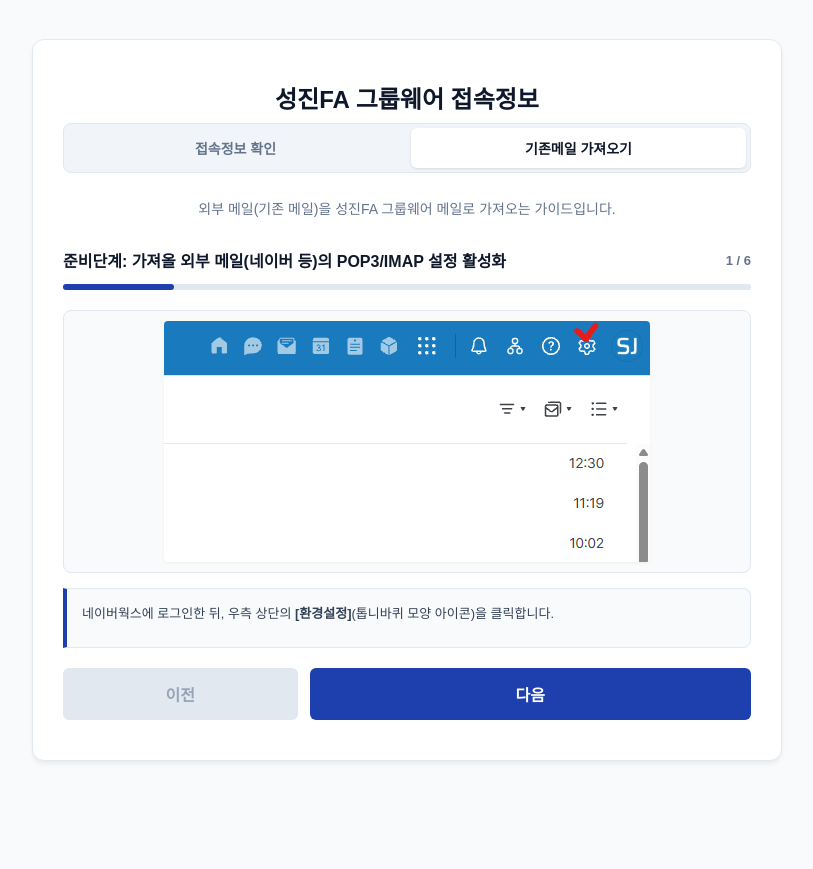
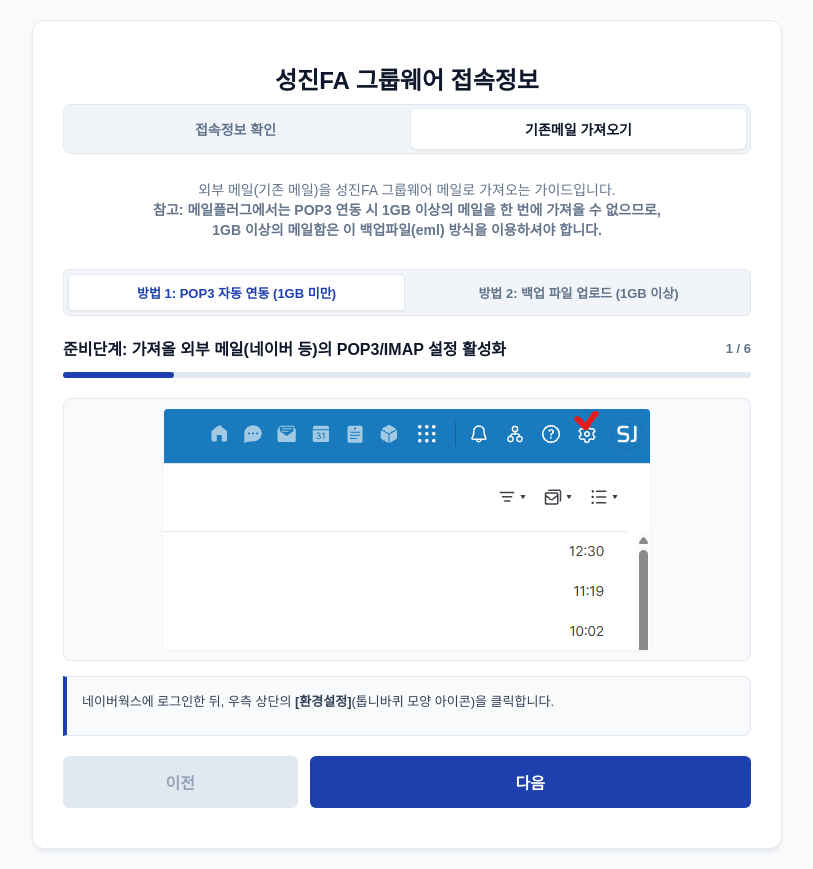
Before and after one commit to han0e/sungjinaccount, a plain HTML site: page index.html in a window 1280 px wide. Both pictures are taken after a click on the button "기존메일 가져오기". Shown: the whole page, without its empty margins (233-1046 px from the left). Before the commit the page ends 800 px from the top, so only its background shows below. Drawn offline with nearby package versions, Linux system fonts and the light colour scheme.

Commit message:
Update index.html

```diff
--- a/index.html
+++ b/index.html
@@ -403,6 +403,40 @@
           transform: translateY(0);
         }
       }
+
+      /* 가이드 방법 선택 서브 탭 */
+      .method-tabs {
+        display: flex;
+        justify-content: center;
+        gap: 6px;
+        margin-bottom: 20px;
+        background: #f1f5f9;
+        padding: 4px;
+        border-radius: 6px;
+        border: 1px solid #e2e8f0;
+      }
+      .method-tab-btn {
+        flex: 1;
+        padding: 8px;
+        background: transparent;
+        color: #64748b;
+        border: none;
+        border-radius: 4px;
+        font-size: 13px;
+        font-weight: bold;
+        cursor: pointer;
+        transition: all 0.2s;
+        margin-top: 0;
+      }
+      .method-tab-btn.active {
+        background: #ffffff;
+        color: #1e40af;
+        box-shadow: 0 1px 2px rgba(0, 0, 0, 0.05);
+        border: 1px solid #e2e8f0;
+      }
+      .method-tab-btn:hover:not(.active) {
+        color: #0f172a;
+      }
     </style>
   </head>
   <body>
@@ -476,6 +510,32 @@
       <div id="guideTab" class="tab-content">
         <div class="subtitle">
           외부 메일(기존 메일)을 성진FA 그룹웨어 메일로 가져오는 가이드입니다.
+          <br /><strong
+            >참고: 메일플러그에서는 POP3 연동 시 1GB 이상의 메일을 한 번에
+            가져올 수 없으므로,<br />
+            1GB 이상의 메일함은 이 백업파일(eml) 방식을 이용하셔야
+            합니다.</strong
+          >
+        </div>
+
+        <!-- 가져오기 방법 선택 탭 -->
+        <div class="method-tabs">
+          <button
+            type="button"
+            class="method-tab-btn active"
+            id="btnMethodPop3"
+            onclick="switchMethod('pop3')"
+          >
+            방법 1: POP3 자동 연동 (1GB 미만)
+          </button>
+          <button
+            type="button"
+            class="method-tab-btn"
+            id="btnMethodBackup"
+            onclick="switchMethod('backup')"
+          >
+            방법 2: 백업 파일 업로드 (1GB 이상)
+          </button>
         </div>
 
         <div class="guide-container">
@@ -598,8 +658,9 @@
       // ==========================================
       // 1. Supabase 접속 정보 세팅 (필수 변경 구역)
       // ==========================================
-      const SUPABASE_URL = "https://iknnddzwillzodcqpkvu.supabase.co";
-      const SUPABASE_ANON_KEY = "sb_publishable_aON7H1dRHFpL04zTzrWGJQ_K21aUamp";
+      const SUPABASE_URL = "https://iknnddzwillzodcqpkvu.supabase.co"; // 본인 Supabase Project URL 입력
+      const SUPABASE_ANON_KEY =
+        "sb_publishable_aON7H1dRHFpL04zTzrWGJQ_K21aUamp"; // 본인 API anon public key 입력
 
       const { createClient } = supabase;
       const _supabase = createClient(SUPABASE_URL, SUPABASE_ANON_KEY);
@@ -752,31 +813,10 @@
       // ==========================================
       // 2. 탭 전환 및 메일 가져오기 가이드 스크립트
       // ==========================================
-      function switchTab(tabName) {
-        const container = document.querySelector(".container");
-        const accountTab = document.getElementById("accountTab");
-        const guideTab = document.getElementById("guideTab");
-        const btnAccount = document.getElementById("btnAccount");
-        const btnGuide = document.getElementById("btnGuide");
+      let activeMethod = "pop3"; // "pop3" or "backup"
+      let currentStep = 0;
 
-        if (tabName === "account") {
-          container.classList.remove("wide");
-          accountTab.classList.add("active");
-          guideTab.classList.remove("active");
-          btnAccount.classList.add("active");
-          btnGuide.classList.remove("active");
-        } else {
-          container.classList.add("wide");
-          accountTab.classList.remove("active");
-          guideTab.classList.add("active");
-          btnAccount.classList.remove("active");
-          btnGuide.classList.add("active");
-          renderStep();
-        }
-      }
-
-      let currentStep = 0;
-      const guideSteps = [
+      const pop3Steps = [
         {
           title:
             "준비단계: 가져올 외부 메일(네이버 등)의 POP3/IMAP 설정 활성화",
@@ -810,12 +850,81 @@
         },
       ];
 
+      const backupSteps = [
+        {
+          title: "1단계: 네이버웍스 메일 백업파일 다운로드",
+          desc: "네이버웍스 메일 화면에서 우측 상단의 <strong>[환경설정]</strong>(톱니바퀴 모양) 클릭 후, 좌측 메뉴에서 <strong>[메일함 관리 및 백업]</strong>을 선택합니다. 백업할 메일함의 <strong>[백업]</strong>을 클릭하여 백업 파일(ZIP 형식)을 다운로드합니다.<br><br>⚠️ <strong>참고:</strong> 메일플러그에서는 POP3 연동 시 <strong>1GB 이상</strong>의 메일을 한 번에 가져올 수 없으므로, 1GB 이상의 메일함은 이 백업파일(eml) 방식을 이용하셔야 합니다.",
+          img: "4-1.png",
+        },
+        {
+          title: "2단계: 백업 ZIP 파일 수정 (README.html 삭제)",
+          desc: "다운로드한 백업 ZIP 파일의 압축을 풀지 않고 더블 클릭 등으로 열어, 내부 폴더에 포함된 <strong>README.html</strong> 파일을 찾아 삭제합니다.<br><br>⚠️ <strong>중요:</strong> ZIP 파일 내에 `README.html` 파일이 포함되어 있으면 메일플러그에서 가져오기 시 오류가 발생하므로 <strong>반드시 삭제</strong>해주셔야 합니다.",
+          img: "4-2.png",
+        },
+        {
+          title: "3단계: 메일플러그 가져오기 메뉴 이동",
+          desc: "메일플러그 그룹웨어 로그인 후 <strong>[메일]</strong> 서비스로 이동합니다. 좌측 메뉴 하단의 <strong>[톱니바퀴 설정 아이콘]</strong>을 클릭한 뒤, 각 메일함 항목 옆에 있는 <strong>[가져오기]</strong> 버튼을 클릭합니다.",
+          img: "5.png",
+        },
+        {
+          title: "4단계: ZIP 파일 업로드 및 가져오기 실행",
+          desc: "메일 가져오기 팝업창에서 <strong>[파일 선택]</strong>을 눌러 <strong>README.html을 삭제하여 수정한 ZIP 파일</strong>을 업로드합니다.<br>이후 아래의 <strong>[가져오기]</strong> 버튼을 클릭하여 진행합니다.<br><br>⏱️ <strong>안내사항:</strong><br>• 메일을 가져오는 데는 데이터 용량에 따라 <strong>상당한 시간</strong>이 소요될 수 있습니다.<br>• 가져오기가 완료되었다는 안내가 표시되더라도, 실제 메일함에 메일이 즉시 보이지 않을 수 있습니다. <strong>시간이 지나면 정상적으로 노출</strong>되오니 잠시만 기다려주시기 바랍니다.",
+          img: "6.png",
+        },
+      ];
+
+      function getSteps() {
+        return activeMethod === "pop3" ? pop3Steps : backupSteps;
+      }
+
+      function switchTab(tabName) {
+        const container = document.querySelector(".container");
+        const accountTab = document.getElementById("accountTab");
+        const guideTab = document.getElementById("guideTab");
+        const btnAccount = document.getElementById("btnAccount");
+        const btnGuide = document.getElementById("btnGuide");
+
+        if (tabName === "account") {
+          container.classList.remove("wide");
+          accountTab.classList.add("active");
+          guideTab.classList.remove("active");
+          btnAccount.classList.add("active");
+          btnGuide.classList.remove("active");
+        } else {
+          container.classList.add("wide");
+          accountTab.classList.remove("active");
+          guideTab.classList.add("active");
+          btnAccount.classList.remove("active");
+          btnGuide.classList.add("active");
+          switchMethod("pop3"); // 기존 탭 전환 시 기본적으로 POP3 방법 및 첫번째 스텝으로 초기화
+        }
+      }
+
+      function switchMethod(method) {
+        activeMethod = method;
+        currentStep = 0;
+
+        const btnPop3 = document.getElementById("btnMethodPop3");
+        const btnBackup = document.getElementById("btnMethodBackup");
+
+        if (method === "pop3") {
+          btnPop3.classList.add("active");
+          btnBackup.classList.remove("active");
+        } else {
+          btnPop3.classList.remove("active");
+          btnBackup.classList.add("active");
+        }
+
+        renderStep();
+      }
+
       function renderStep() {
-        const step = guideSteps[currentStep];
+        const steps = getSteps();
+        const step = steps[currentStep];
 
         document.getElementById("guideStepTitle").innerText = step.title;
         document.getElementById("guideStepIndicator").innerText =
-          `${currentStep + 1} / ${guideSteps.length}`;
+          `${currentStep + 1} / ${steps.length}`;
         document.getElementById("guideImg").src = step.img;
         document.getElementById("guideImg").alt = step.title;
         document.getElementById("guideDesc").innerHTML = step.desc;
@@ -823,7 +932,7 @@
         // 프로그레스 바 세그먼트 동적 생성 및 활성화
         const progressBar = document.querySelector(".guide-progress-bar");
         progressBar.innerHTML = "";
-        for (let i = 0; i < guideSteps.length; i++) {
+        for (let i = 0; i < steps.length; i++) {
           const seg = document.createElement("div");
           seg.className = "progress-segment";
           if (i <= currentStep) {
@@ -834,7 +943,7 @@
 
         document.getElementById("btnPrev").disabled = currentStep === 0;
         document.getElementById("btnNext").innerText =
-          currentStep === guideSteps.length - 1 ? "완료" : "다음";
+          currentStep === steps.length - 1 ? "완료" : "다음";
       }
 
       function prevStep() {
@@ -845,7 +954,8 @@
       }
 
       function nextStep() {
-        if (currentStep < guideSteps.length - 1) {
+        const steps = getSteps();
+        if (currentStep < steps.length - 1) {
           currentStep++;
           renderStep();
         } else {
```
